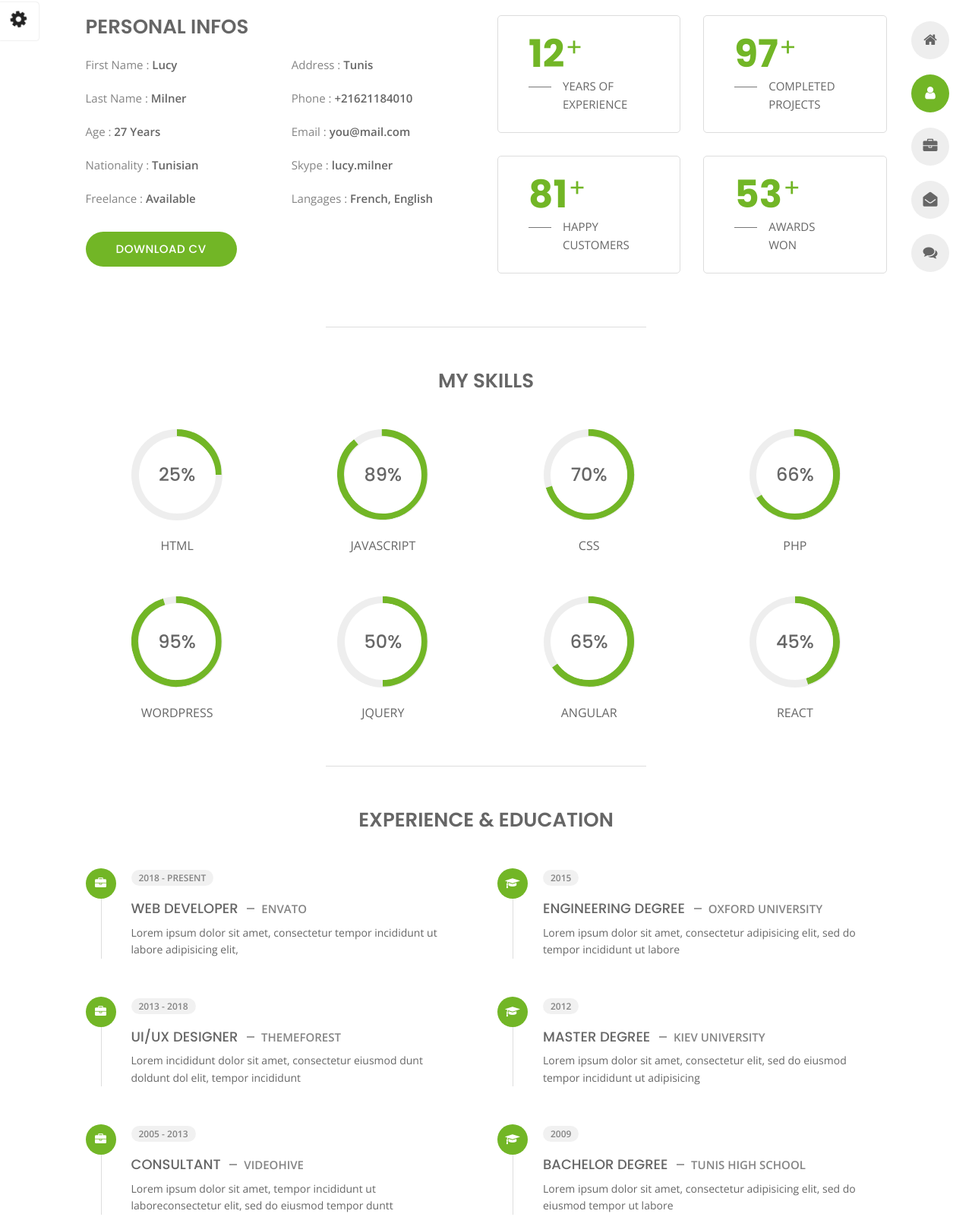
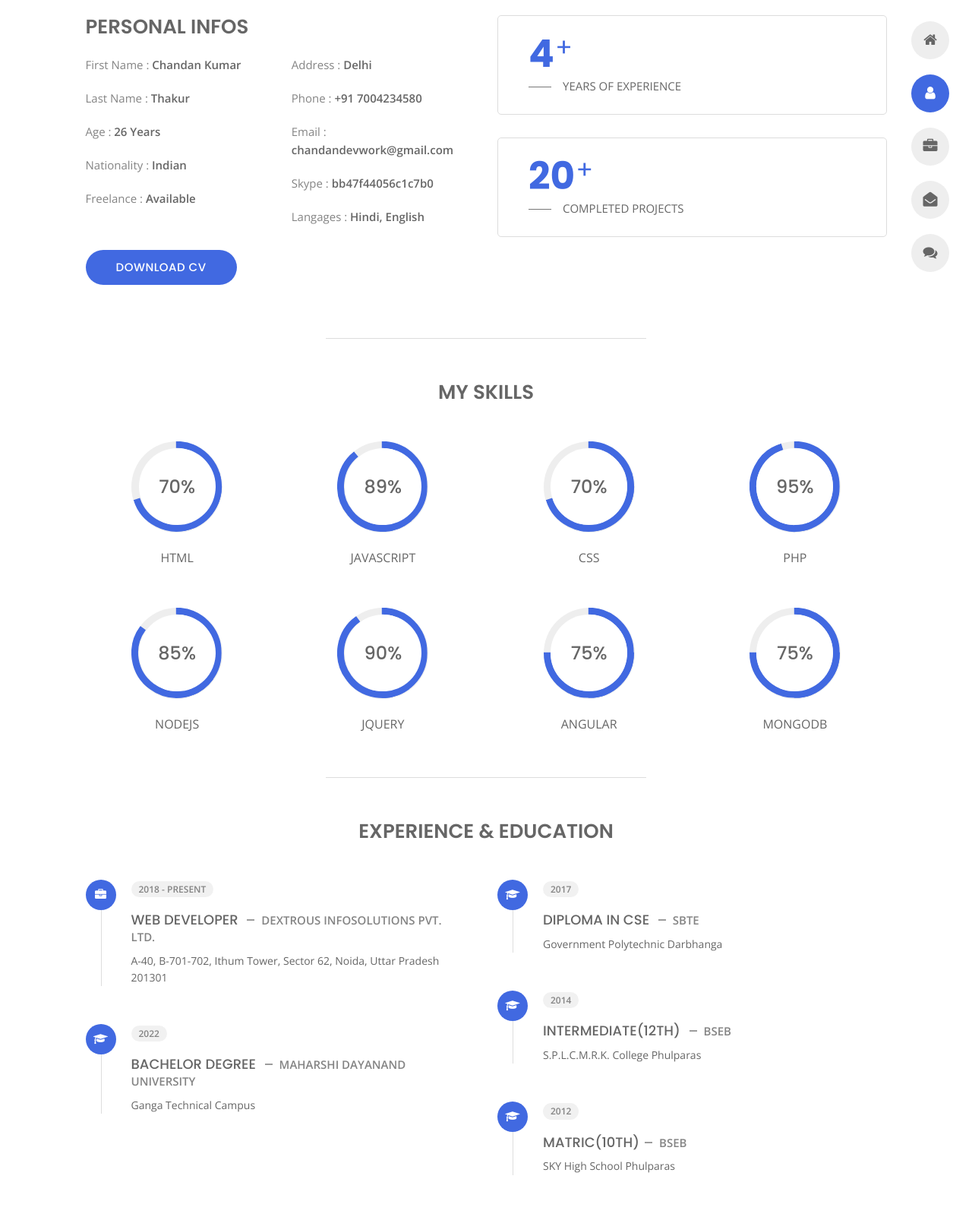
Before and after one commit to Chandanaryaa/Demo, a plain HTML site: page about.html in a window 1280 px wide. Shown: the part 207-1809 px from the top of the page at 76% size. Drawn offline with nearby package versions, Linux system fonts and the light colour scheme.

Commit message:
2022-10-25 new changes
commit

```diff
--- a/about.html
+++ b/about.html
@@ -4,7 +4,7 @@
 
 <head>
     <meta charset="utf-8">
-    <title>About Personal Portfolio</title>
+    <title>About of Chandan</title>
     <meta name="viewport" content="width=device-width, initial-scale=1">
 
     <!-- Template Google Fonts -->
@@ -20,7 +20,7 @@
     <link href="css/style.css" rel="stylesheet">
 
     <!-- CSS Skin File -->
-    <link href="css/skins/green.css" rel="stylesheet">
+    <link href="css/skins/blue.css" rel="stylesheet">
 
     <!-- Live Style Switcher - demo only -->
     <link rel="alternate stylesheet" type="text/css" title="blue" href="css/skins/blue.css" />
@@ -41,7 +41,7 @@
 
 <body class="about light">
 <!-- Live Style Switcher Starts - demo only -->
-<div id="switcher" class="">
+<!--<div id="switcher" class="">
     <div class="content-switcher">
         <h4>STYLE SWITCHER</h4>
         <ul>
@@ -76,11 +76,10 @@
                 <a href="#" onclick="setActiveStyleSheet('yellow');" title="yellow" class="color"><img src="img/styleswitcher/yellow.png" alt="yellow"/></a>
             </li>
         </ul>
-
         <div id="hideSwitcher">&times;</div>
     </div>
 </div>
-<div id="showSwitcher" class="styleSecondColor"><i class="fa fa-cog fa-spin"></i></div>
+<div id="showSwitcher" class="styleSecondColor"><i class="fa fa-cog fa-spin"></i></div>-->
 <!-- Live Style Switcher Ends - demo only -->
 <!-- Header Starts -->
 <header class="header" id="navbar-collapse-toggle">
@@ -158,20 +157,20 @@
                     </div>
                     <div class="col-6">
                         <ul class="about-list list-unstyled open-sans-font">
-                            <li> <span class="title">first name :</span> <span class="value d-block d-sm-inline-block d-lg-block d-xl-inline-block">Lucy</span> </li>
-                            <li> <span class="title">last name :</span> <span class="value d-block d-sm-inline-block d-lg-block d-xl-inline-block">Milner</span> </li>
-                            <li> <span class="title">Age :</span> <span class="value d-block d-sm-inline-block d-lg-block d-xl-inline-block">27 Years</span> </li>
-                            <li> <span class="title">Nationality :</span> <span class="value d-block d-sm-inline-block d-lg-block d-xl-inline-block">Tunisian</span> </li>
+                            <li> <span class="title">first name :</span> <span class="value d-block d-sm-inline-block d-lg-block d-xl-inline-block">Chandan Kumar</span> </li>
+                            <li> <span class="title">last name :</span> <span class="value d-block d-sm-inline-block d-lg-block d-xl-inline-block">Thakur</span> </li>
+                            <li> <span class="title">Age :</span> <span class="value d-block d-sm-inline-block d-lg-block d-xl-inline-block">26 Years</span> </li>
+                            <li> <span class="title">Nationality :</span> <span class="value d-block d-sm-inline-block d-lg-block d-xl-inline-block">Indian</span> </li>
                             <li> <span class="title">Freelance :</span> <span class="value d-block d-sm-inline-block d-lg-block d-xl-inline-block">Available</span> </li>
                         </ul>
                     </div>
                     <div class="col-6">
                         <ul class="about-list list-unstyled open-sans-font">
-                            <li> <span class="title">Address :</span> <span class="value d-block d-sm-inline-block d-lg-block d-xl-inline-block">Tunis</span> </li>
-                            <li> <span class="title">phone :</span> <span class="value d-block d-sm-inline-block d-lg-block d-xl-inline-block">+21621184010</span> </li>
-                            <li> <span class="title">Email :</span> <span class="value d-block d-sm-inline-block d-lg-block d-xl-inline-block">you@mail.com</span> </li>
-                            <li> <span class="title">Skype :</span> <span class="value d-block d-sm-inline-block d-lg-block d-xl-inline-block">lucy.milner</span> </li>
-                            <li> <span class="title">langages :</span> <span class="value d-block d-sm-inline-block d-lg-block d-xl-inline-block">French, English</span> </li>
+                            <li> <span class="title">Address :</span> <span class="value d-block d-sm-inline-block d-lg-block d-xl-inline-block">Delhi</span> </li>
+                            <li> <span class="title">phone :</span> <span class="value d-block d-sm-inline-block d-lg-block d-xl-inline-block">+91 7004234580</span> </li>
+                            <li> <span class="title">Email :</span> <span class="value d-block d-sm-inline-block d-lg-block d-xl-inline-block">chandandevwork@gmail.com</span> </li>
+                            <li> <span class="title">Skype :</span> <span class="value d-block d-sm-inline-block d-lg-block d-xl-inline-block">bb47f44056c1c7b0</span> </li>
+                            <li> <span class="title">langages :</span> <span class="value d-block d-sm-inline-block d-lg-block d-xl-inline-block">Hindi, English</span> </li>
                         </ul>
                     </div>
                     <div class="col-12 mt-3">
@@ -183,19 +182,19 @@
             <!-- Boxes Starts -->
             <div class="col-12 col-lg-7 col-xl-6 mt-5 mt-lg-0">
                 <div class="row">
-                    <div class="col-6">
+                    <div class="col-12">
                         <div class="box-stats with-margin">
-                            <h3 class="poppins-font position-relative">12</h3>
-                            <p class="open-sans-font m-0 position-relative text-uppercase">years of <span class="d-block">experience</span></p>
+                            <h3 class="poppins-font position-relative">4</h3>
+                            <p class="open-sans-font m-0 position-relative text-uppercase">years of experience</p>
                         </div>
                     </div>
-                    <div class="col-6">
+                    <div class="col-12">
                         <div class="box-stats with-margin">
-                            <h3 class="poppins-font position-relative">97</h3>
-                            <p class="open-sans-font m-0 position-relative text-uppercase">completed <span class="d-block">projects</span></p>
+                            <h3 class="poppins-font position-relative">20</h3>
+                            <p class="open-sans-font m-0 position-relative text-uppercase">completed projects</p>
                         </div>
                     </div>
-                    <div class="col-6">
+                   <!-- <div class="col-6">
                         <div class="box-stats">
                             <h3 class="poppins-font position-relative">81</h3>
                             <p class="open-sans-font m-0 position-relative text-uppercase">Happy<span class="d-block">customers</span></p>
@@ -206,7 +205,7 @@
                             <h3 class="poppins-font position-relative">53</h3>
                             <p class="open-sans-font m-0 position-relative text-uppercase">awards <span class="d-block">won</span></p>
                         </div>
-                    </div>
+                    </div>-->
                 </div>
             </div>
             <!-- Boxes Ends -->
@@ -218,8 +217,8 @@
                 <h3 class="text-uppercase pb-4 pb-sm-5 mb-3 mb-sm-0 text-left text-sm-center custom-title ft-wt-600">My Skills</h3>
             </div>
             <div class="col-6 col-md-3 mb-3 mb-sm-5">
-                <div class="c100 p25">
-                    <span>25%</span>
+                <div class="c100 p70">
+                    <span>70%</span>
                     <div class="slice">
                         <div class="bar"></div>
                         <div class="fill"></div>
@@ -248,8 +247,8 @@
                 <h6 class="text-uppercase open-sans-font text-center mt-2 mt-sm-4">css</h6>
             </div>
             <div class="col-6 col-md-3 mb-3 mb-sm-5">
-                <div class="c100 p66">
-                    <span>66%</span>
+                <div class="c100 p95">
+                    <span>95%</span>
                     <div class="slice">
                         <div class="bar"></div>
                         <div class="fill"></div>
@@ -258,18 +257,18 @@
                 <h6 class="text-uppercase open-sans-font text-center mt-2 mt-sm-4">php</h6>
             </div>
             <div class="col-6 col-md-3 mb-3 mb-sm-5">
-                <div class="c100 p95">
-                    <span>95%</span>
+                <div class="c100 p85">
+                    <span>85%</span>
                     <div class="slice">
                         <div class="bar"></div>
                         <div class="fill"></div>
                     </div>
                 </div>
-                <h6 class="text-uppercase open-sans-font text-center mt-2 mt-sm-4">wordpress</h6>
+                <h6 class="text-uppercase open-sans-font text-center mt-2 mt-sm-4">NodeJs</h6>
             </div>
             <div class="col-6 col-md-3 mb-3 mb-sm-5">
-                <div class="c100 p50">
-                    <span>50%</span>
+                <div class="c100 p90">
+                    <span>90%</span>
                     <div class="slice">
                         <div class="bar"></div>
                         <div class="fill"></div>
@@ -278,8 +277,8 @@
                 <h6 class="text-uppercase open-sans-font text-center mt-2 mt-sm-4">jquery</h6>
             </div>
             <div class="col-6 col-md-3 mb-3 mb-sm-5">
-                <div class="c100 p65">
-                    <span>65%</span>
+                <div class="c100 p75">
+                    <span>75%</span>
                     <div class="slice">
                         <div class="bar"></div>
                         <div class="fill"></div>
@@ -288,14 +287,14 @@
                 <h6 class="text-uppercase open-sans-font text-center mt-2 mt-sm-4">angular</h6>
             </div>
             <div class="col-6 col-md-3 mb-3 mb-sm-5">
-                <div class="c100 p45">
-                    <span>45%</span>
+                <div class="c100 p75">
+                    <span>75%</span>
                     <div class="slice">
                         <div class="bar"></div>
                         <div class="fill"></div>
                     </div>
                 </div>
-                <h6 class="text-uppercase open-sans-font text-center mt-2 mt-sm-4">react</h6>
+                <h6 class="text-uppercase open-sans-font text-center mt-2 mt-sm-4">MongoDB</h6>
             </div>
         </div>
         <!-- Skills Ends -->
@@ -303,7 +302,7 @@
         <!-- Experience & Education Starts -->
         <div class="row">
             <div class="col-12">
-                <h3 class="text-uppercase pb-5 mb-0 text-left text-sm-center custom-title ft-wt-600">Experience <span>&</span> Education</h3>
+                <h3 class="text-uppercase pb-5 mb-0 text-left text-sm-center custom-title ft-wt-600">Experience <span>& </span> Education</h3>
             </div>
             <div class="col-lg-6 m-15px-tb">
                 <div class="resume-box">
@@ -313,24 +312,16 @@
                                 <i class="fa fa-briefcase"></i>
                             </div>
                             <span class="time open-sans-font text-uppercase">2018 - Present</span>
-                            <h5 class="poppins-font text-uppercase">Web Developer <span class="place open-sans-font">Envato</span></h5>
-                            <p class="open-sans-font">Lorem ipsum dolor sit amet, consectetur tempor incididunt ut labore adipisicing elit, </p>
+                            <h5 class="poppins-font text-uppercase">Web Developer <span class="place open-sans-font">Dextrous Infosolutions Pvt. Ltd.</span></h5>
+                            <p class="open-sans-font">A-40, B-701-702, Ithum Tower, Sector 62, Noida, Uttar Pradesh 201301 </p>
                         </li>
                         <li>
                             <div class="icon">
-                                <i class="fa fa-briefcase"></i>
+                                <i class="fa fa-graduation-cap"></i>
                             </div>
-                            <span class="time open-sans-font text-uppercase">2013 - 2018</span>
-                            <h5 class="poppins-font text-uppercase">UI/UX Designer <span class="place open-sans-font">Themeforest</span></h5>
-                            <p class="open-sans-font">Lorem incididunt dolor sit amet, consectetur eiusmod dunt doldunt dol elit, tempor incididunt</p>
-                        </li>
-                        <li>
-                            <div class="icon">
-                                <i class="fa fa-briefcase"></i>
-                            </div>
-                            <span class="time open-sans-font text-uppercase">2005 - 2013</span>
-                            <h5 class="poppins-font text-uppercase">Consultant <span class="place open-sans-font">Videohive</span></h5>
-                            <p class="open-sans-font">Lorem ipsum dolor sit amet, tempor incididunt ut laboreconsectetur elit, sed do eiusmod tempor duntt</p>
+                            <span class="time open-sans-font text-uppercase">2022</span>
+                            <h5 class="poppins-font text-uppercase">BACHELOR DEGREE <span class="place open-sans-font">Maharshi Dayanand University</span></h5>
+                            <p class="open-sans-font">Ganga Technical Campus</p>
                         </li>
                     </ul>
                 </div>
@@ -342,25 +333,25 @@
                             <div class="icon">
                                 <i class="fa fa-graduation-cap"></i>
                             </div>
-                            <span class="time open-sans-font text-uppercase">2015</span>
-                            <h5 class="poppins-font text-uppercase">Engineering Degree <span class="place open-sans-font">Oxford University</span></h5>
-                            <p class="open-sans-font">Lorem ipsum dolor sit amet, consectetur adipisicing elit, sed do tempor incididunt ut labore</p>
+                            <span class="time open-sans-font text-uppercase">2017</span>
+                            <h5 class="poppins-font text-uppercase">Diploma in CSE <span class="place open-sans-font">SBTE</span></h5>
+                            <p class="open-sans-font">Government Polytechnic Darbhanga</p>
+                        </li>
+                        <li>
+                            <div class="icon">
+                                <i class="fa fa-graduation-cap"></i>
+                            </div>
+                            <span class="time open-sans-font text-uppercase">2014</span>
+                            <h5 class="poppins-font text-uppercase">Intermediate(12th) <span class="place open-sans-font">BSEB</span></h5>
+                            <p class="open-sans-font">S.P.L.C.M.R.K. College Phulparas</p>
                         </li>
                         <li>
                             <div class="icon">
                                 <i class="fa fa-graduation-cap"></i>
                             </div>
                             <span class="time open-sans-font text-uppercase">2012</span>
-                            <h5 class="poppins-font text-uppercase">Master Degree <span class="place open-sans-font">Kiev University</span></h5>
-                            <p class="open-sans-font">Lorem ipsum dolor sit amet, consectetur elit, sed do eiusmod tempor incididunt ut adipisicing</p>
-                        </li>
-                        <li>
-                            <div class="icon">
-                                <i class="fa fa-graduation-cap"></i>
-                            </div>
-                            <span class="time open-sans-font text-uppercase">2009</span>
-                            <h5 class="poppins-font text-uppercase">Bachelor Degree <span class="place open-sans-font">Tunis High School</span></h5>
-                            <p class="open-sans-font">Lorem ipsum dolor sit amet, consectetur adipisicing elit, sed do eiusmod tempor ut labore</p>
+                            <h5 class="poppins-font text-uppercase">Matric(10th)<span class="place open-sans-font">BSEB</span></h5>
+                            <p class="open-sans-font">SKY High School Phulparas</p>
                         </li>
                     </ul>
                 </div>
--- a/blog-post.html
+++ b/blog-post.html
@@ -4,7 +4,7 @@
 
 <head>
     <meta charset="utf-8">
-    <title>Blog -  Personal Portfolio</title>
+    <title>Blogs</title>
     <meta name="viewport" content="width=device-width, initial-scale=1">
 
     <!-- Template Google Fonts -->
@@ -20,7 +20,7 @@
     <link href="css/style.css" rel="stylesheet">
 
     <!-- CSS Skin File -->
-    <link href="css/skins/green.css" rel="stylesheet">
+    <link href="css/skins/blue.css" rel="stylesheet">
 
     <!-- Live Style Switcher - demo only -->
     <link rel="alternate stylesheet" type="text/css" title="blue" href="css/skins/blue.css" />
@@ -41,7 +41,8 @@
 
 <body class="blog-post light">
 <!-- Live Style Switcher Starts - demo only -->
-<div id="switcher" class="">
+<!-- Live Style Switcher Starts - demo only -->
+<!--<div id="switcher" class="">
     <div class="content-switcher">
         <h4>STYLE SWITCHER</h4>
         <ul>
@@ -76,11 +77,10 @@
                 <a href="#" onclick="setActiveStyleSheet('yellow');" title="yellow" class="color"><img src="img/styleswitcher/yellow.png" alt="yellow"/></a>
             </li>
         </ul>
-
         <div id="hideSwitcher">&times;</div>
     </div>
 </div>
-<div id="showSwitcher" class="styleSecondColor"><i class="fa fa-cog fa-spin"></i></div>
+<div id="showSwitcher" class="styleSecondColor"><i class="fa fa-cog fa-spin"></i></div>-->
 <!-- Live Style Switcher Ends - demo only -->
 <!-- Header Starts -->
 <header class="header" id="navbar-collapse-toggle">
--- a/css/style.css
+++ b/css/style.css
@@ -109,7 +109,7 @@ body.home.light .home-details h6 {
 }
 
 body.home.light .bg {
-  background-image: url(../img/light.jpg);
+  background-image: url(../img/chandan-kumar-thakur.png);
   background-size: cover;
   background-repeat: no-repeat;
   background-position: top;
```
Also changed, not shown: blog.html (+5 -5 lines), contact.html (+8 -8 lines), index.html (+8 -8 lines), portfolio.html (+5 -5 lines), 1 other file.
